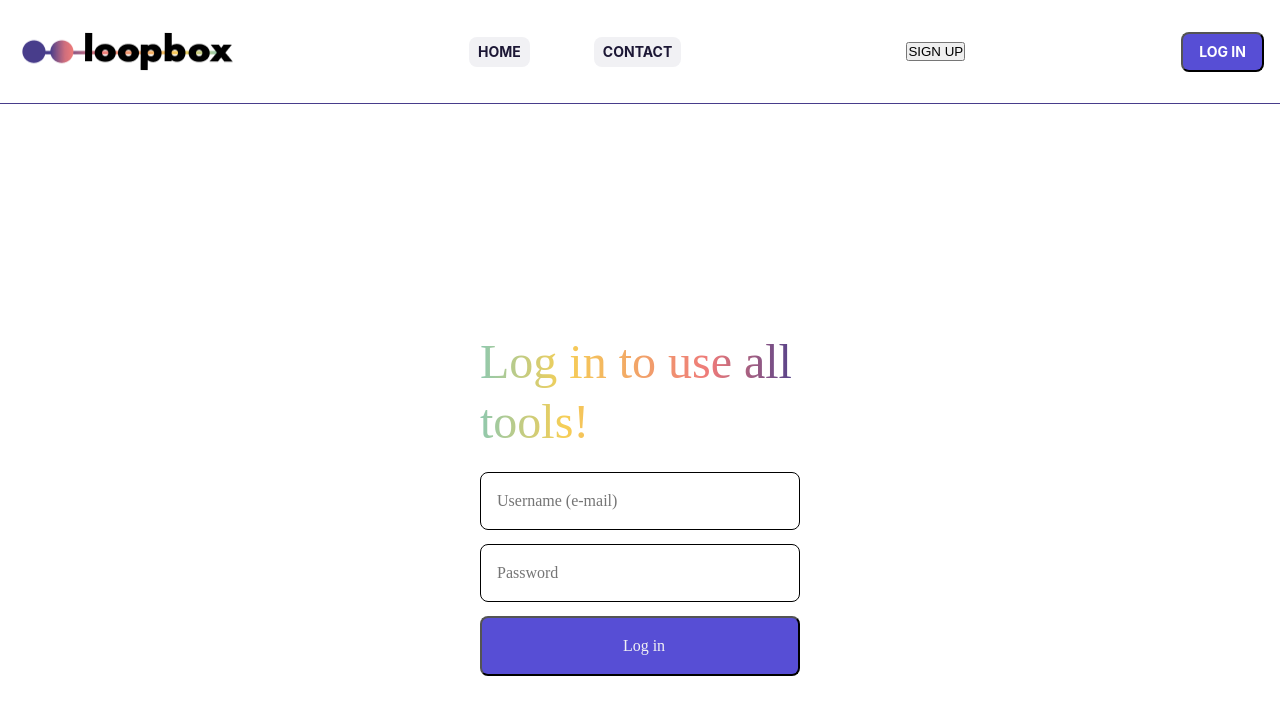
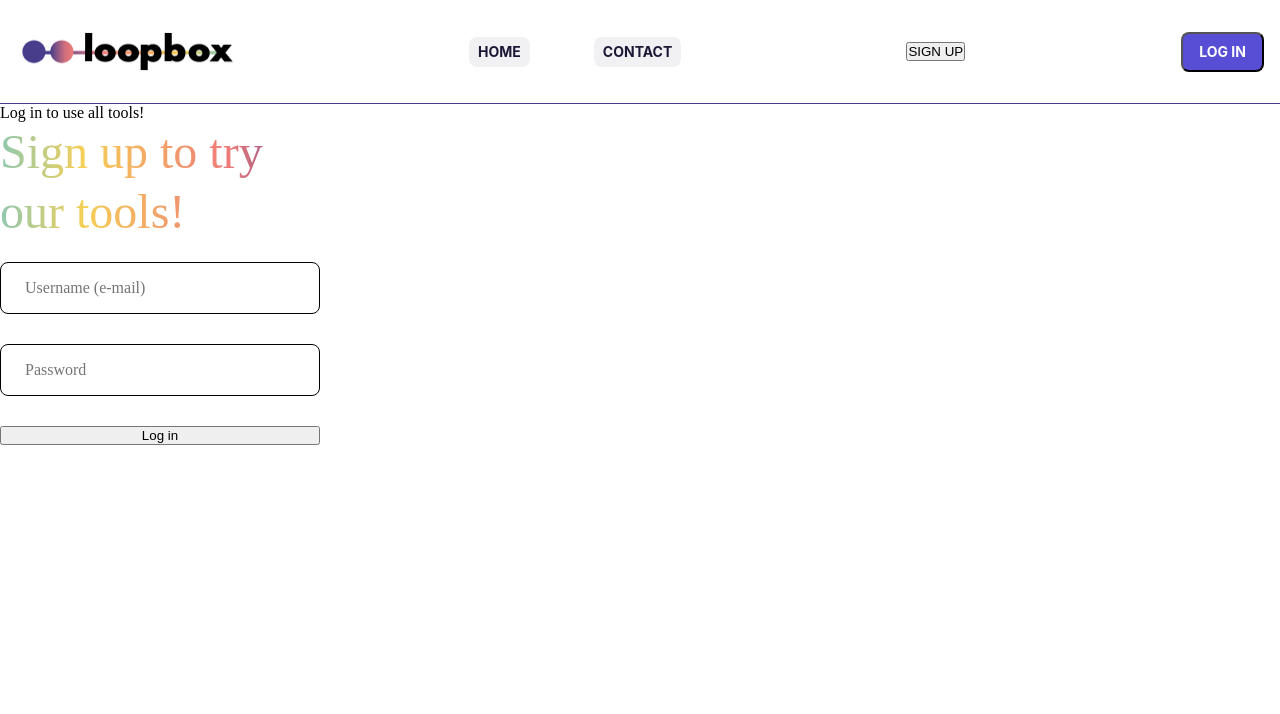
Before and after one commit to AlexanderJarvheden/DD1367-Software-Engineering-in-Project-Form, a React (Create React App) app in the folder client/: page /login in a window 1280 px wide. Shown: the top 714 px of the page. Built offline with nearby package versions, Linux system fonts and the light colour scheme.

Commit message:
Ändrat till Form, fixat Post parse

```diff
--- a/client/src/Components/LoginPage.js
+++ b/client/src/Components/LoginPage.js
@@ -1,11 +1,58 @@
-import React from 'react'
-import '../Assets/Styles/LoginPage.css'
+import React from 'react';
+import { useState } from 'react';
+import '../Assets/Styles/SignupPage.css';
 //import left_icon from '../Assets/left.svg'
 
 
 function LoginPage () {
 
+    const [inputs, setInputs] = useState({
+        email: '',
+        password: '',
+    });
 
+    const handleChange = (e) => {
+        const {name, value} = e.target;
+        setInputs(values => ({...values, [name]: value}));
+    }
+
+    const handleSubmit = (e) => {
+		e.preventDefault();
+		if (!/^[a-zA-Z0-9._-]+@[a-zA-Z0-9.-]+\.[a-zA-Z]{2,6}$/.test(inputs.email)) {
+            alert('Please enter a valid email address.');
+            return;
+        }
+
+		if (inputs.password.length < 5) {
+			alert('Your password must be at least 8 characters long.');
+			return;
+		}
+		console.log(inputs.email);
+		console.log(inputs.password);
+        fetch('/login', {
+			method: 'POST',
+			headers: {'Content-Type': 'application/json'},
+			body: JSON.stringify(inputs),
+		})
+		.then(response => {
+			if (!response.ok) { // Check if the response status code was not okay
+				return response.json().then(errorData => {
+					// Optionally, handle specific server-sent error messages
+					throw new Error(`Server responded with ${response.status}: ${errorData.message}`);
+				});
+			}
+			return response.json(); // This will only parse the response as JSON if the response was okay
+		})
+		.then(data => {
+			// Handle success (like redirecting to a thank you page or showing a success message)
+			//window.location.href = 'http://localhost:3000/contact';
+		})
+		.catch((error) => {
+			console.error('Error:', error);
+			// Handle error (like showing an error message to the user)
+			//window.location.href = 'http://localhost:3000/login';
+		});
+	}
     return (
 
         <div>
@@ -14,16 +61,15 @@ function LoginPage () {
                     Log in to use all tools!
                 </div>
                 <div className="inputs">
-                    <div className="input">
-                        <input type="email" placeholder="Username (e-mail)" />
-                    </div>
-                    <div className="input">
-                        <input type="password" placeholder="Password" />
-                    </div>
+                <h2 className="signup-title">Sign up to try our tools!</h2>
+                <form className="signup-form" onSubmit={handleSubmit}>
+                    <input type="email" name="email" placeholder="Username (e-mail)" value={inputs.email} onChange={handleChange}/>
+                    <input type="password" name="password" placeholder="Password" value={inputs.password} onChange={handleChange}/>
                     <button className="submit-login">
                         <div className="submit">Log in</div>
                         {/* <img src={left_icon} alt="" /> */}
                     </button>
+                </form>
                 </div>
             </div>
         </div>
```
